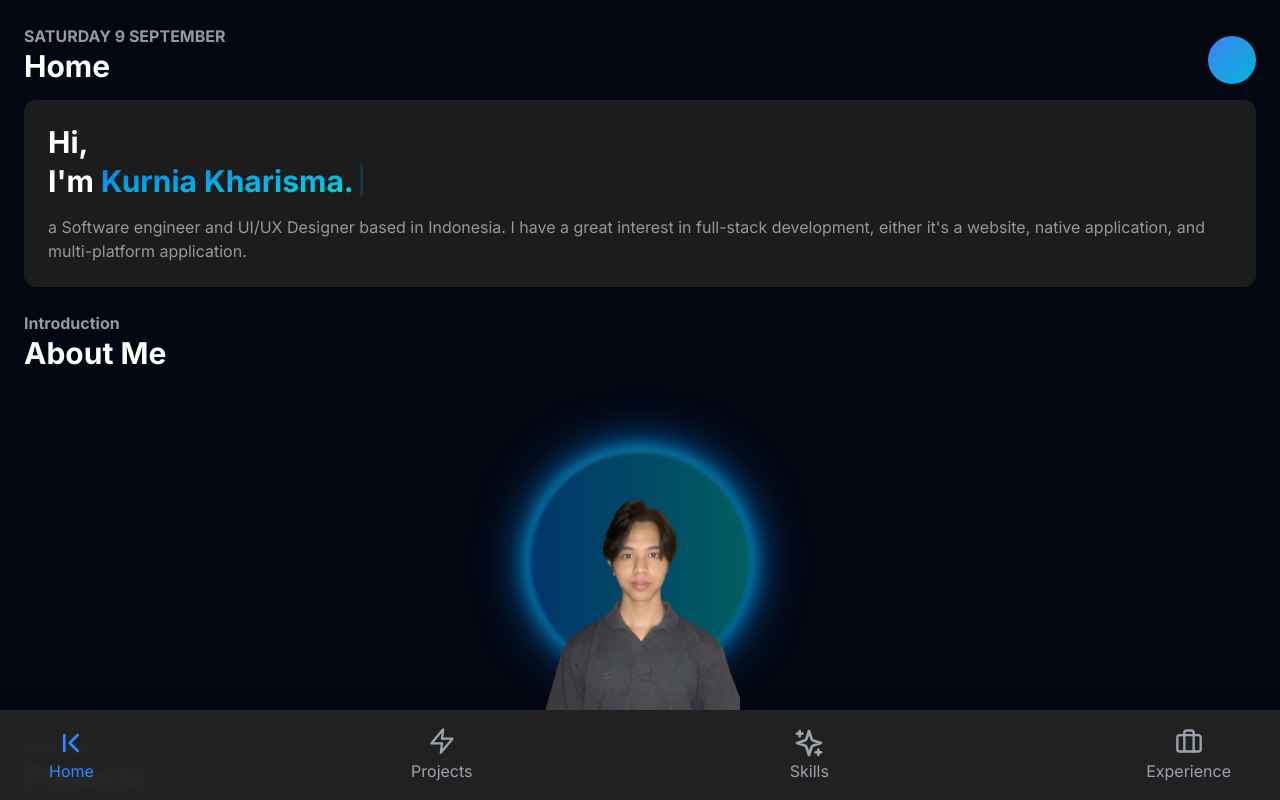
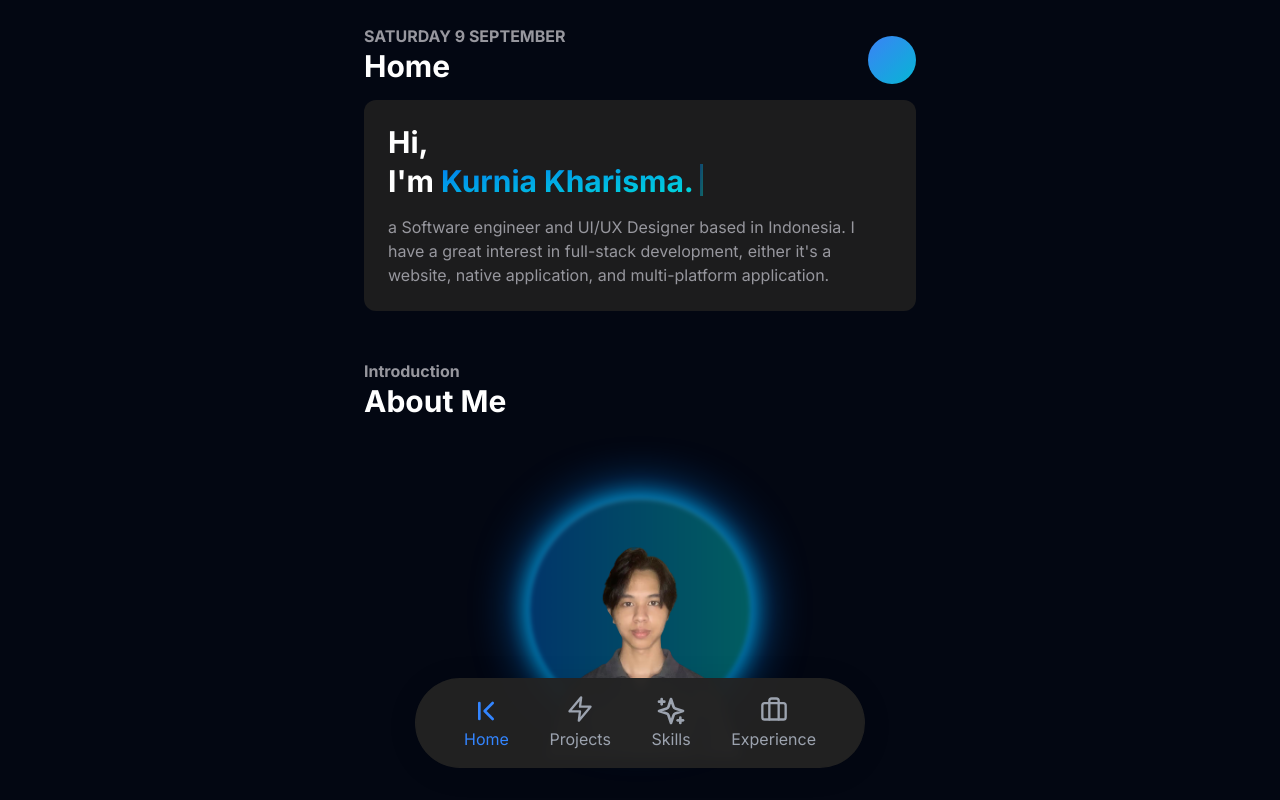
Before and after one commit to Kurniakun17/portfolio, a Next.js app: page / in a window 1280 px wide. Shown: the top 800 px of the page. Built offline with nearby package versions, Linux system fonts and the light colour scheme.

Commit message:
adding laptop breakpoints

```diff
--- a/app/globals.css
+++ b/app/globals.css
@@ -4,6 +4,7 @@
 :root {
   scroll-behavior: smooth;
   scroll-padding-top: 12px;
+  scrollbar-width: thin;
 }
 
 html {
@@ -19,8 +20,21 @@ html {
   border: 1px solid rgba(35, 35, 35, 0.3);
 }
 
-.glassProject{
-    background: #c0c0c0f5;
+*::-webkit-scrollbar {
+  /* background-color: transparent; */
+  height: 1px;
+}
+
+*::-webkit-scrollbar-thumb {
+  background-color: transparent;
+}
+
+*::-webkit-scrollbar-track {
+  background-color: transparent;
+}
+
+.glassProject {
+  background: #c0c0c0f5;
   box-shadow: 0 4px 30px rgba(0, 0, 0, 0.1);
   backdrop-filter: blur(5px);
   -webkit-backdrop-filter: blur(5px);
--- a/app/layout.tsx
+++ b/app/layout.tsx
@@ -17,7 +17,7 @@ export default function RootLayout({
 }) {
   return (
     <html lang="en">
-      <body className={inter.className}>
+      <body className={`${inter.className} flex flex-col max-w-[600px] m-auto`}>
         {children}
         <Navbar />
       </body>
--- a/app/page.tsx
+++ b/app/page.tsx
@@ -6,11 +6,10 @@ import HeroSection from '@/components/HeroSection';
 import AboutMe from '@/components/AboutMe';
 
 const Home = () => {
-
   return (
-    <div className="p-6 pb-[112px] flex flex-col gap-6">
+    <div className="p-6 pb-[112px] sm:pb-40 flex flex-col gap-6 sm:gap-12">
       <HeroSection />
-      <AboutMe/>
+      <AboutMe />
       <ProjectsSection />
       <SkillsSection />
       <ContactSection />
--- a/components/HeroSection.tsx
+++ b/components/HeroSection.tsx
@@ -1,5 +1,4 @@
 import React from 'react';
-import Test from './Test';
 
 const HeroSection = () => {
   return (
--- a/components/Navbar.tsx
+++ b/components/Navbar.tsx
@@ -5,7 +5,7 @@ import React, { useState } from 'react';
 const Navbar = () => {
   const [navigation, setNavigation] = useState('Home');
   return (
-    <div className="glass z-[100] p-4 px-12 flex justify-between gap-3 fixed bottom-0 w-full">
+    <div className="glass z-[100] sm:bottom-8 sm:w-[450px] sm:rounded-full sm:left-1/2 sm:-translate-x-1/2 p-4 px-12 flex justify-between gap-3 sm:gap-6 fixed bottom-0 w-full">
       <a
         onClick={() => {
           setNavigation('Home');
--- a/components/Project.tsx
+++ b/components/Project.tsx
@@ -12,7 +12,7 @@ const Project = ({
 }) => {
   return (
     <div className={`flex flex-col justify-end rounded-xl max-w-[500px]`}>
-      <div className="flex overflow-x-auto snap-x snap-mandatory rounded-t-xl overflow-hidden">
+      <div className="flex overflow-x-auto snap-x snap-mandatory rounded-t-xl overflow-hidden ">
         <Image
           src="https://picsum.photos/1080"
           className="snap-center aspect-[16/10] object-cover h-full"
--- a/components/ProjectsSection.tsx
+++ b/components/ProjectsSection.tsx
@@ -4,8 +4,8 @@ import Project from './Project';
 
 const ProjectsSection = () => {
   return (
-    <div id="projects" className="  rounded-xl flex flex-col gap-6">
-      <div>
+    <div id="projects" className="rounded-xl flex flex-col items-center gap-6">
+      <div className="flex flex-col justify-start items-start w-full">
         <div className="text-[#97979e] font-bold">Previous</div>
         <div className="font-bold text-3xl">Projects</div>
       </div>
```
